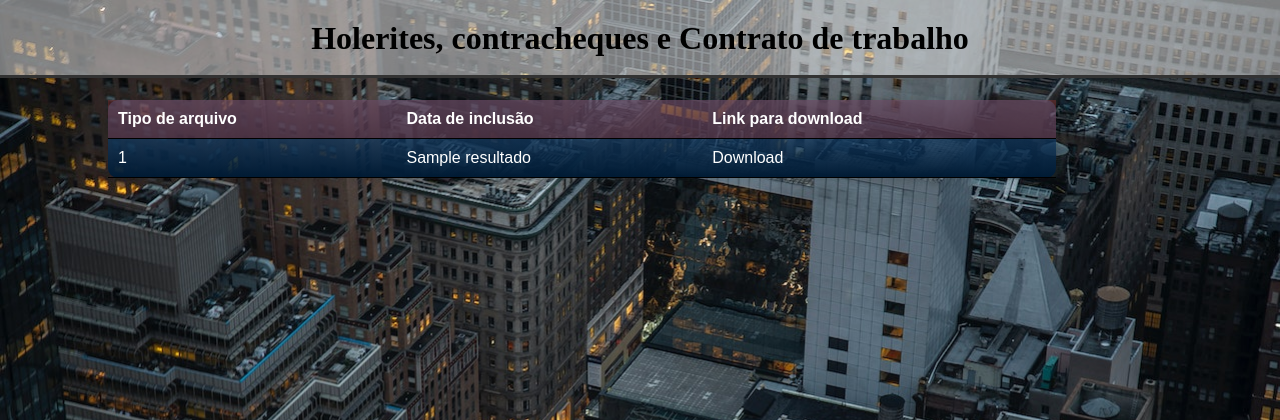
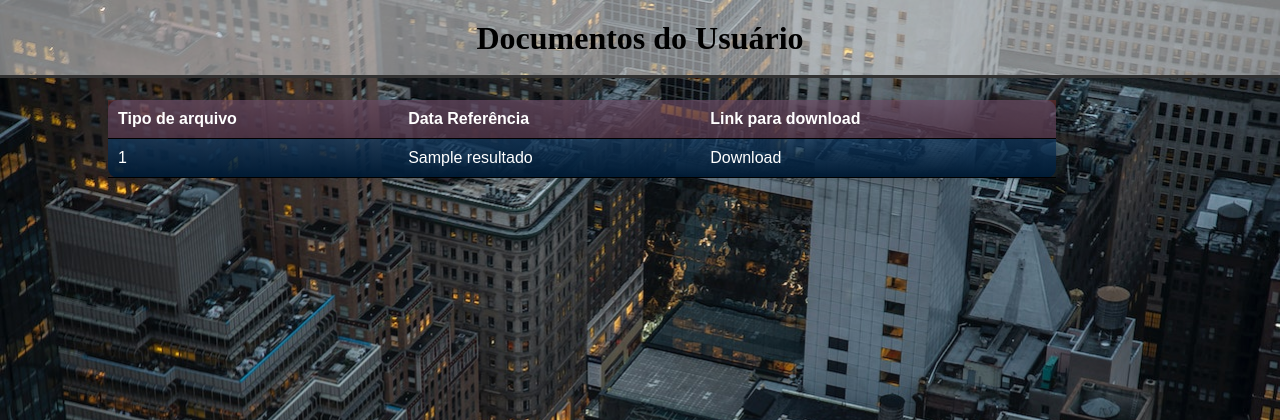
Before and after one commit to Robotz213/controldocs, a Flask app: template templates/central-de-documentos.html in a window 1280 px wide. Shown: the top 420 px of the page. Run offline with Flask 2, Linux system fonts and the light colour scheme; the template is opened without the code that fills it: most values are stand-ins (such as "Sample title", 1, 10 or a date in 2020); some libraries are stand-ins or nearby versions.

Commit message:
modified

```diff
--- a/templates/central-de-documentos.html
+++ b/templates/central-de-documentos.html
@@ -5,11 +5,11 @@
     <link rel="stylesheet" type="text/css" href="{{ url_for('static', filename='central-de-documentos.css') }}">
 </head>
 <body>
-    <h1>Holerites, contracheques e Contrato de trabalho</h1>
+    <h1>Documentos do Usuário</h1>
     <table>
         <tr>
             <th>Tipo de arquivo</th>
-            <th>Data de inclusão</th>
+            <th>Data Referência</th>
             <th>Link para download</th>
         </tr>
         {% for resultado in resultados %}
```
